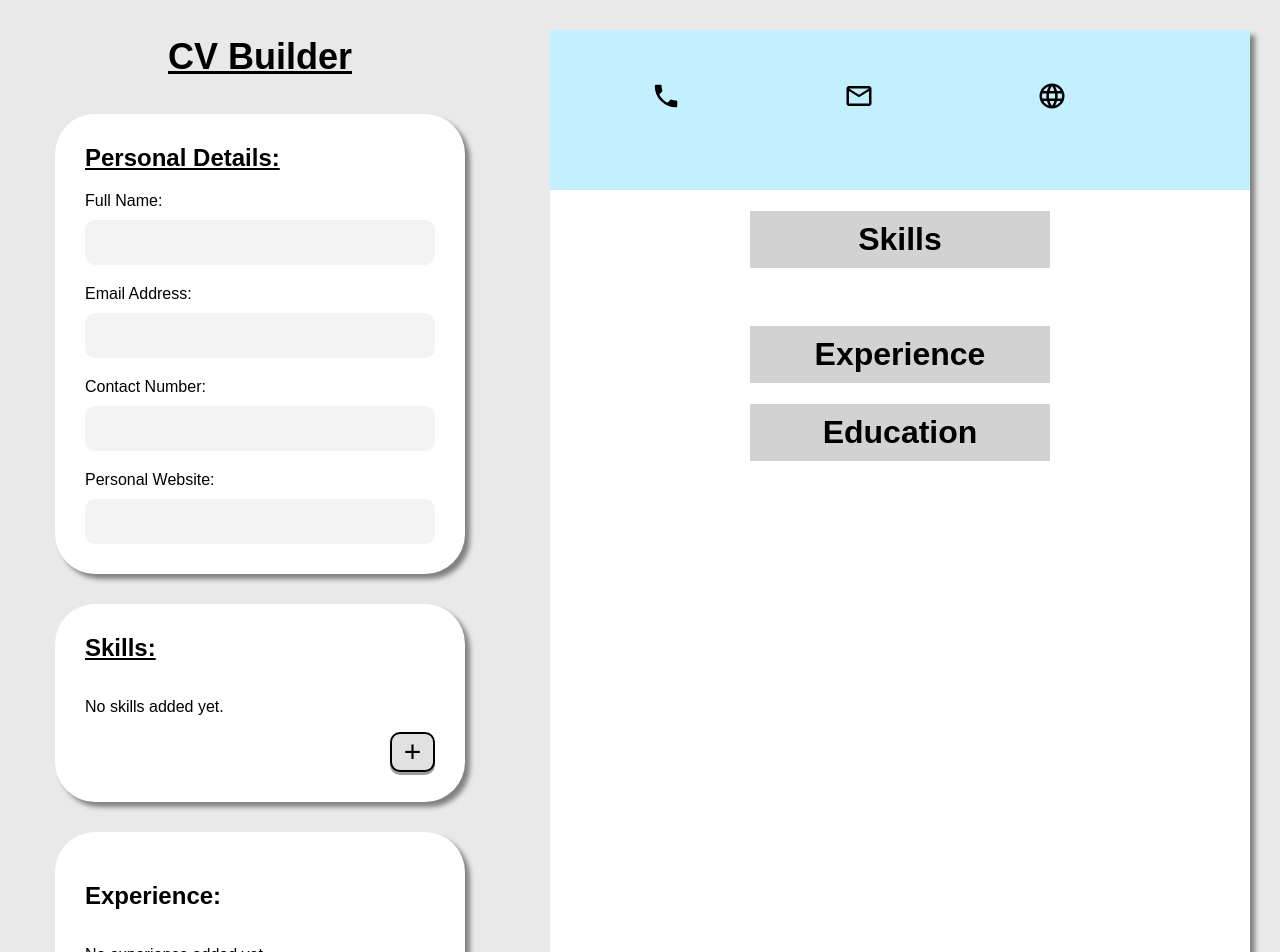
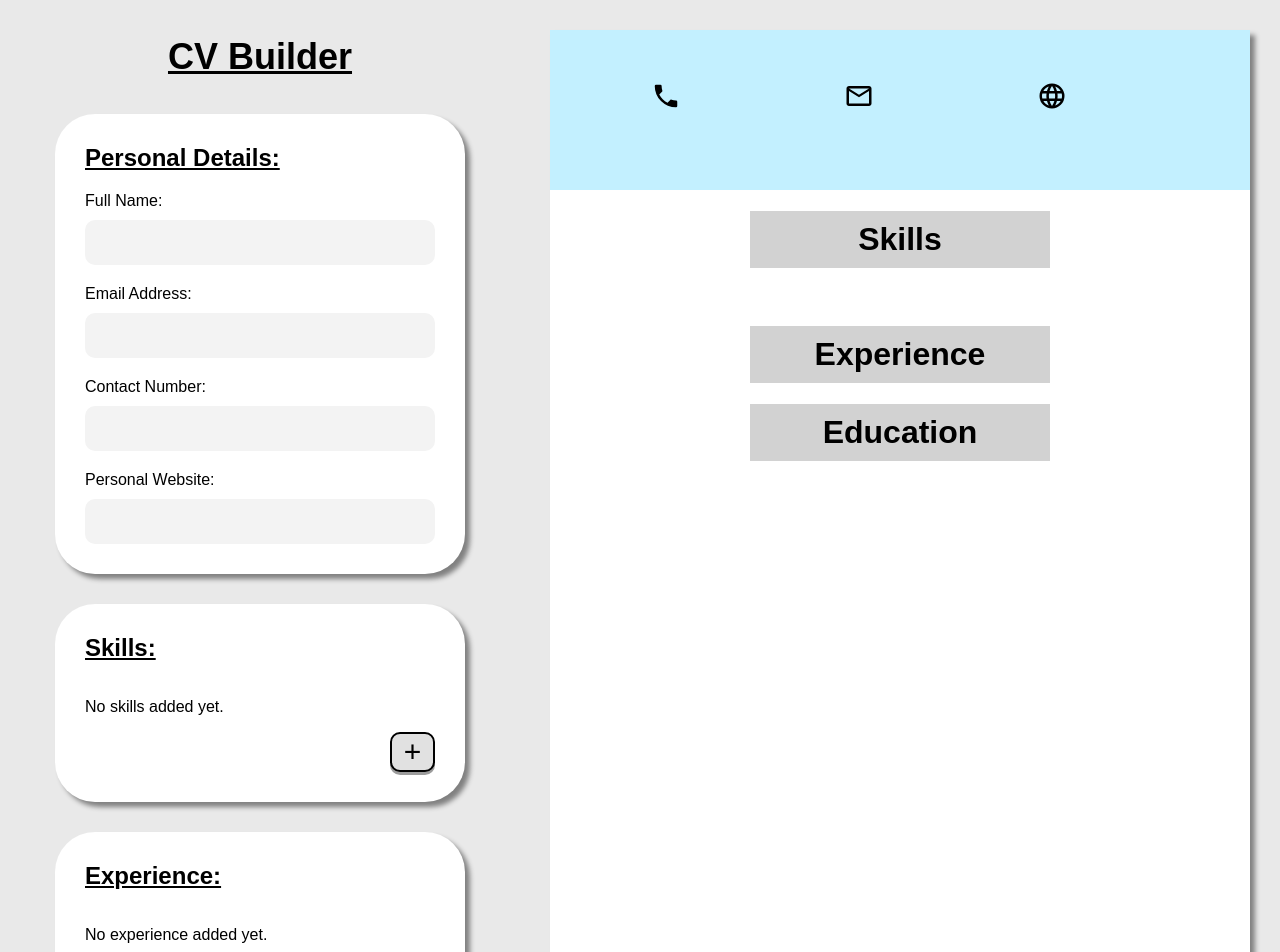
Before and after one commit to sayglenn/cv-creator, a React (Vite) app: page / in a window 1280 px wide. Shown: the top 952 px of the page. Built offline with nearby package versions, Linux system fonts and the light colour scheme.

Commit message:
Fixed typo

```diff
--- a/src/index.css
+++ b/src/index.css
@@ -38,7 +38,8 @@ body {
 
 #personal-form-container > h2,
 #skills-form-container > h2,
-#experience-form-container > h2 #education-form-container > h2 {
+#experience-form-container > h2,
+#education-form-container > h2 {
   text-decoration: underline;
   font-size: 24px;
   margin-top: 0;
```
